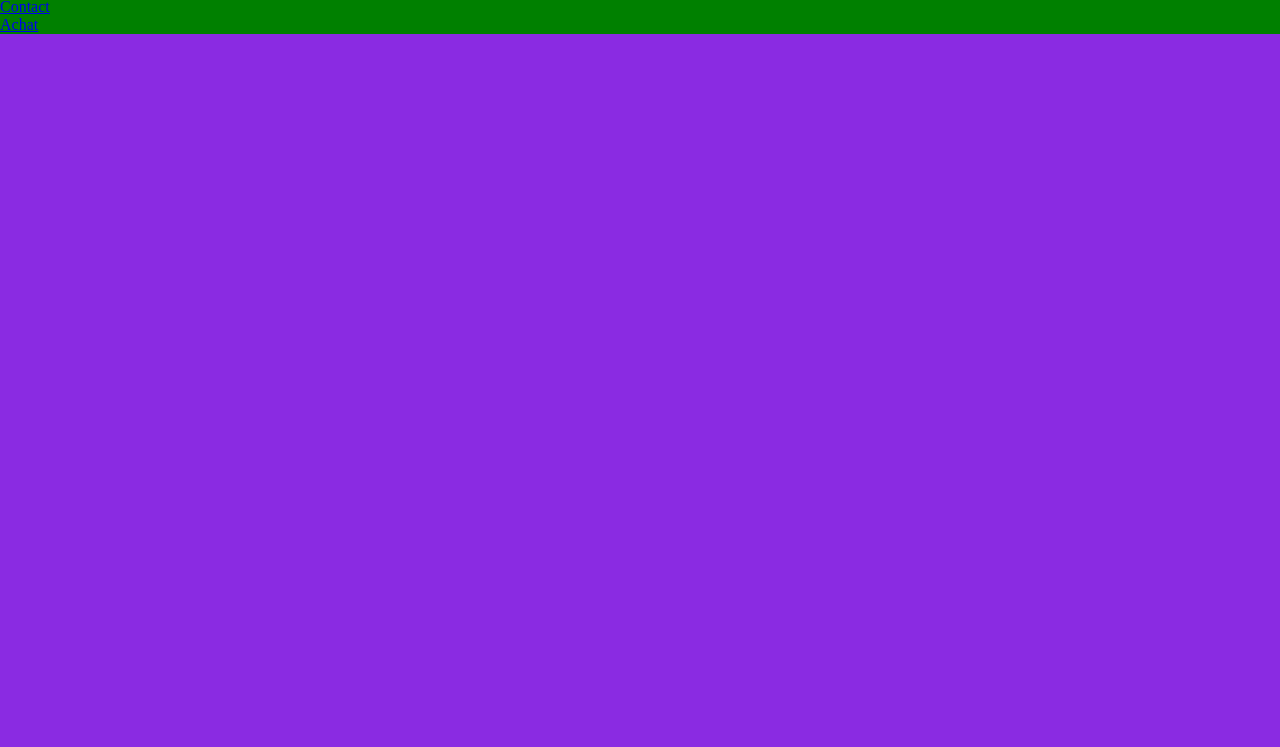
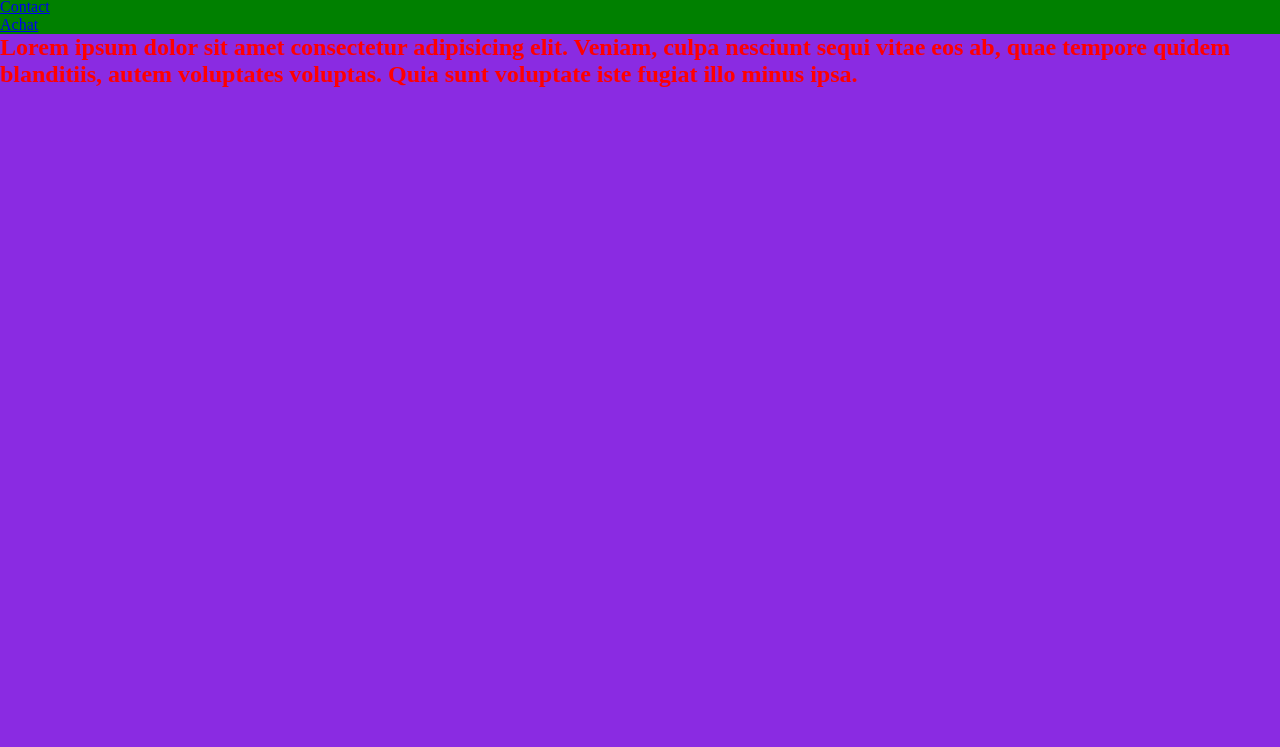
Before and after one commit to albanledev/cours-A2, a plain HTML site: page index.html in a window 1280 px wide. Shown: the part 53-800 px from the top of the page. Drawn offline with Linux system fonts and the light colour scheme.

Commit message:
ajout du lorem

```diff
--- a/index.html
+++ b/index.html
@@ -18,6 +18,9 @@
 
             </ul>
         </nav>
+        <div>
+            <h2 class="lorem">Lorem ipsum dolor sit amet consectetur adipisicing elit. Veniam, culpa nesciunt sequi vitae eos ab, quae tempore quidem blanditiis, autem voluptates voluptas. Quia sunt voluptate iste fugiat illo minus ipsa.</h2>
+        </div>
     </header>
 
 
--- a/style.css
+++ b/style.css
@@ -21,3 +21,6 @@ li:nth-child(2){
 body{
     background-color: blueviolet;
 }
+.lorem{
+    color: red;
+}
```
